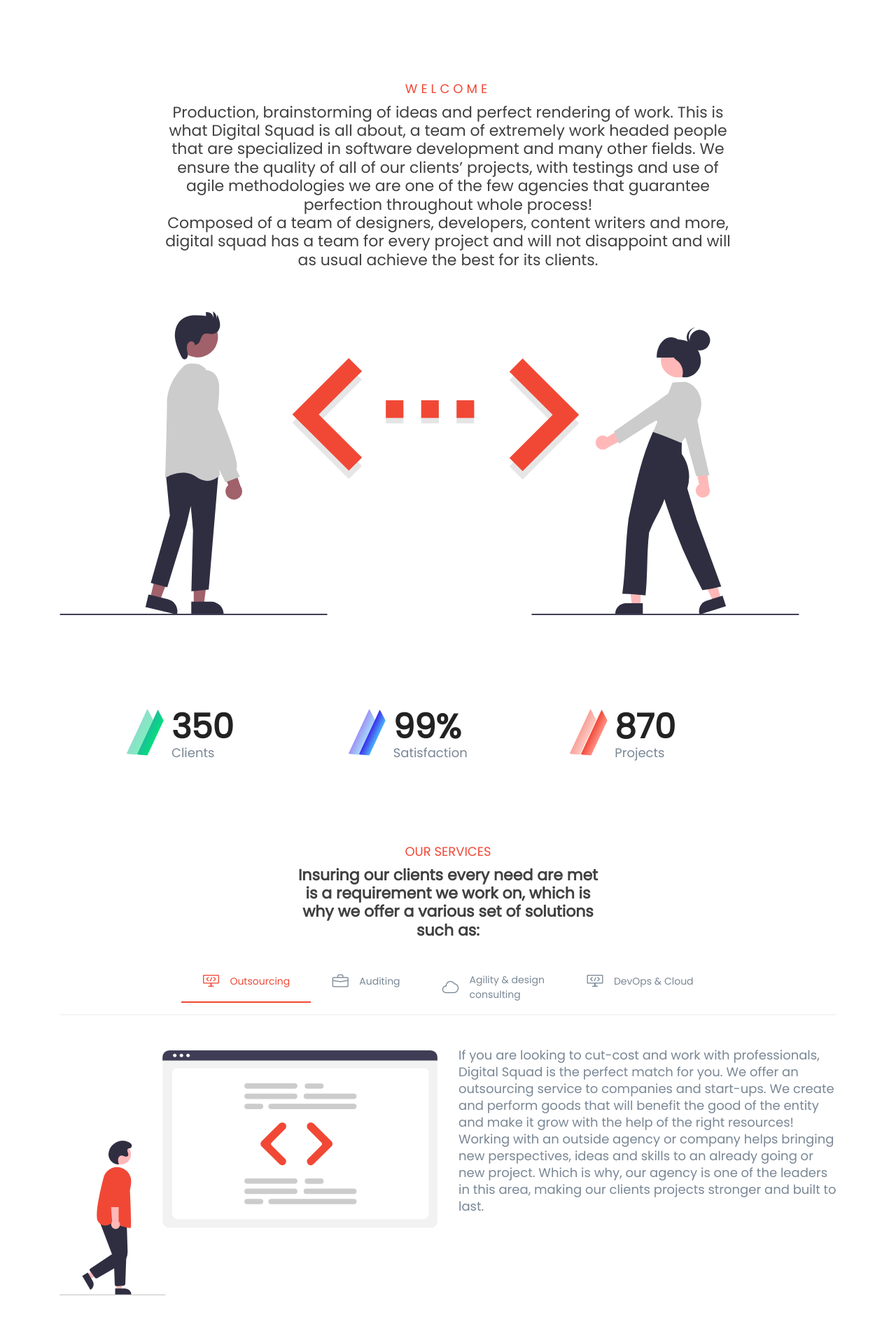
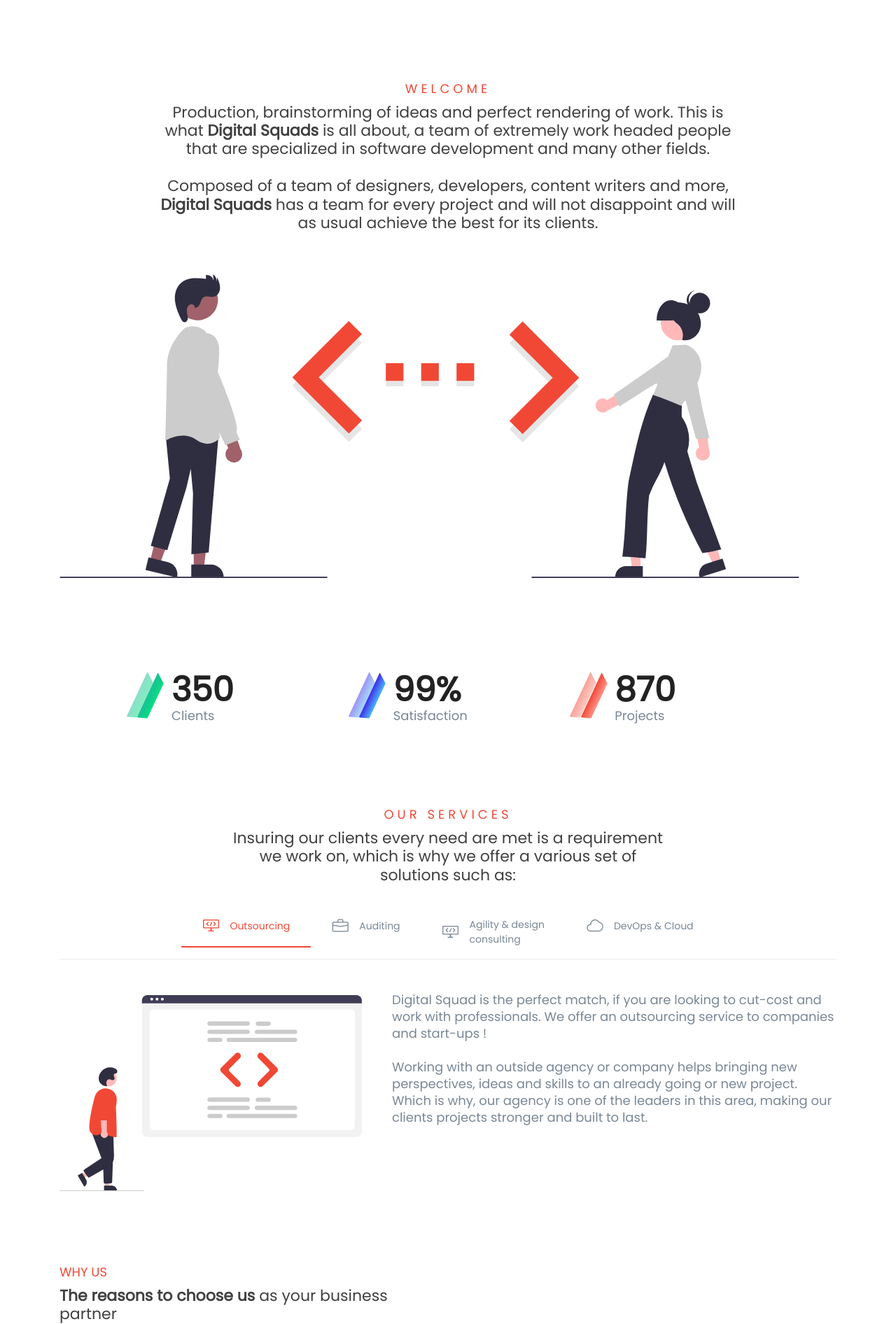
Before and after one commit to LaghzaliTaha/digitalsquad, a PHP site: page / in a window 1280 px wide. Shown: the part 799-2691 px from the top of the page at 70% size. Run offline with PHP 8.4, Linux system fonts and the light colour scheme; some web fonts are replaced.

Commit message:
Updating content + styles

```diff
--- a/assets/css/style_2.css
+++ b/assets/css/style_2.css
@@ -1,3 +1,14 @@
 #slogo {
     font-size: 40px;
 }
+.auditingImage{
+    width: 450px!important;
+    height: 200px!important;
+}
+.cloudImage{
+    width: 450px!important;
+    height: 270px!important;
+}
+.outsourcingImage{
+    height: 280px!important;
+}
--- a/index.html
+++ b/index.html
@@ -128,26 +128,18 @@
                     <div class="col-lg-12">
                         <div class="header-hero-content">
                             <h1 class="hero-title wow fadeInUp" data-wow-duration="1s" data-wow-delay="0.2s" id="slogo">
-                                <!-- container<b>Your</b> <span>Digital transformation</span> Partner for <b>Growth.</b> -->
-                                Not all heroes wear cape, some design your software! <br/>
-                                <span>Digital Squad </span>, your partner in Excellency. <br/>
-                                Our goal ? Make your companies work valuable! <br/>
-                                <span>Digital Squad! </span>  Make the impossible possible. <br/>
+                                <span>Not all heroes wear cape, some design your software! </span>
                             </h1>
                             <p class="text wow fadeInUp" data-wow-duration="1s" data-wow-delay="0.5s"> <p>
-                            Launching and developing a project can be challenging and time consuming.Our
+                            Launching and developing a project can be challenging and time consuming. Our
                             agency is a one of a kind partner that helps its client achieve greatness! Proactivity
-                            and High technical skills is one of the many qualities our team has to offer. We
-                            accompany corporate/start-ups in their quest of launching their software, all while
-                            hiring a ready to go dev team.<br/><br/>
+                            and High technical skills is one of the many qualities our team has to offer.<br/><br/>
                             Software craftsmanship is what we strive for at our agency, which is why we have
                             a team of lionhearts technicians, experienced in different stages of the software
-                            industry (from ideation to deployment). Working tirelessly in a fully agile
-                            environment to give the best and deliver a scalable application guaranteeing no
-                            bugs from the first delivery.<br/><br/>
+                            industry. <br/><br/>
                             Our company also offers a consulting service, put in place for starts-ups or/and
                             companies that had or have an ongoing project that needs a new set of features
-                            installed to insure the perfect result.
+                            installed to insure the perfect result.<br/><br/>
                             Hence, if you are searching for a professional agency ready to give you the best
                             there is. Look no further, Digital Squad is the agency for you!</p>
                             <div class="header-singup wow fadeInUp" data-wow-duration="1s" data-wow-delay="0.8s">
@@ -180,16 +172,15 @@
                 <div class="col-lg-9">
                     <div class="about-title text-center wow fadeInUp" data-wow-duration="1s" data-wow-delay="0.3s">
                         <h6 class="welcome">WELCOME</h6>
-                        <h3 class="title">
+                        <h5 class="title">
                             Production, brainstorming of ideas and perfect rendering of work. This is what
-                            Digital Squad is all about, a team of extremely work headed people that are
-                            specialized in software development and many other fields. We ensure the quality
-                            of all of our clients’ projects, with testings and use of agile methodologies we are
-                            one of the few agencies that guarantee perfection throughout whole process!<br>
-                            Composed of a team of designers, developers, content writers and more, digital
-                            squad has a team for every project and will not disappoint and will as usual
+                            <span>Digital
+                            Squads</span> is all about, a team of extremely work headed people that are
+                            specialized in software development and many other fields.<br><br>
+                            Composed of a team of designers, developers, content writers and more, <span>Digital
+                            Squads</span> has a team for every project and will not disappoint and will as usual
                             achieve the best for its clients.
-                        </h3>
+                        </h5>
                     </div>
                 </div>
             </div> <!-- row -->
@@ -257,11 +248,11 @@
     <section id="services" class="our-services-area pt-115">
         <div class="container">
             <div class="row justify-content-center">
-                <div class="col-xl-5 col-lg-6 col-md-8 col-sm-9">
-                    <div class="section-title text-center wow fadeInUp" data-wow-duration="1s" data-wow-delay="0.2s">
-                        <h6 class="sub-title">Our services</h6>
-                        <h4 class="title">Insuring our clients every need are met is a requirement we work on, which is why
-                            we offer a various set of solutions such as:</h4>
+                <div class="col-xl-7 col-lg-6 col-md-8 col-sm-9">
+                    <div class="about-title text-center wow fadeInUp" data-wow-duration="1s" data-wow-delay="0.2s">
+                        <h6 class="welcome">Our services</h6>
+                        <h5 class="title">Insuring our clients every need are met is a requirement we work on, which is why
+                            we offer a various set of solutions such as:</h5>
                     </div> <!-- section title -->
                 </div>
             </div> <!-- row -->
@@ -270,41 +261,40 @@
                     <div class="our-services-tab pt-30">
                         <ul class="nav justify-content-center wow fadeIn" data-wow-duration="1s" data-wow-delay="0.5s" id="myTab" role="tablist">
                             <li class="nav-item">
-                                <a id="digital-tab" class="active" data-toggle="tab" href="#digital" role="tab" aria-controls="digital" aria-selected="false">
+                                <a id="digital-tab" class="active" data-toggle="tab" href="#outsourcing" role="tab" aria-controls="outsourcing" aria-selected="false">
                                     <i  class="lni lni-code-alt" ></i> <span>Outsourcing</span>
                                 </a>
                             </li>
                             <li class="nav-item">
-                                <a  id="business-tab" data-toggle="tab" href="#business" role="tab" aria-controls="business" aria-selected="true">
+                                <a  id="business-tab" data-toggle="tab" href="#auditing" role="tab" aria-controls="auditing" aria-selected="true">
                                     <i class="lni-briefcase"></i> <span>Auditing</span>
                                 </a>
                             </li>
                             <li class="nav-item">
-                                <a id="market-tab" data-toggle="tab" href="#market" role="tab" aria-controls="market" aria-selected="false">
-                                    <i class="lni lni-cloud"></i> <span>Agility & design <br> consulting </span>
+                                <a id="market-tab" data-toggle="tab" href="#agility" role="tab" aria-controls="agility" aria-selected="false">
+                                    <i  class="lni lni-code-alt" ></i> <span>Agility & design <br> consulting </span>
                                 </a>
                             </li>
                             <li class="nav-item">
-                                <a id="cloud-tab" data-toggle="tab" href="#cloud" role="tab" aria-controls="digital" aria-selected="false">
-                                    <i  class="lni lni-code-alt" ></i> <span>DevOps & Cloud</span>
+                                <a id="cloud-tab" data-toggle="tab" href="#cloud" role="tab" aria-controls="cloud" aria-selected="false">
+                                    <i class="lni lni-cloud"></i><span>DevOps & Cloud</span>
                                 </a>
                             </li>
                         </ul>
                         <div class="tab-content" id="myTabContent">
-                            <div class="tab-pane fade show active" id="digital" role="tabpanel" aria-labelledby="digital-tab">
+                            <div class="tab-pane fade show active" id="outsourcing" role="tabpanel" aria-labelledby="digital-tab">
                                 <div class="row">
-                                    <div class="col-lg-6">
+                                    <div class="col-lg-5">
                                         <div class="our-services-image mt-50">
-                                            <img src="assets/images/code-review.svg" alt="service">
+                                            <img src="assets/images/code-review.svg" alt="service" class="outsourcingImage">
                                         </div> <!-- our services image -->
                                     </div>
-                                    <div class="col-lg-6">
+                                    <div class="col-lg-7">
                                         <div class="our-services-content mt-45">
                                             <!-- o <h3 class="services-title">Scrum developers  <span>for Your Business Growth.</span></h3>-->
-                                            <p class="text">If you are looking to cut-cost and work with professionals,
-                                                Digital Squad is the perfect match for you. We offer an outsourcing service
-                                                to companies and start-ups. We create and perform goods that will benefit
-                                                the good of the entity and make it grow with the help of the right resources!
+                                            <p class="text"><span>Digital Squad</span> is the perfect match, if you are looking to cut-cost and
+                                                work with professionals. We offer an outsourcing service
+                                                to companies and start-ups !<br><br>
                                                 Working with an outside agency or company helps bringing new
                                                 perspectives, ideas and skills to an already going or new project. Which is
                                                 why, our agency is one of the leaders in this area, making our clients projects
@@ -320,11 +310,11 @@
                                     </div>
                                 </div> <!-- row -->
                             </div>
-                            <div class="tab-pane fade" id="business" role="tabpanel" aria-labelledby="business-tab">
+                            <div class="tab-pane fade" id="auditing" role="tabpanel" aria-labelledby="business-tab">
                                 <div class="row">
                                     <div class="col-lg-6">
                                         <div class="our-services-image mt-50">
-                                            <img src="assets/images/scrum.svg" style="width: 540px; height: 381px" alt="service">
+                                            <img src="assets/images/auditing.jpg" style="width: 540px; height: 381px" alt="service" class="auditingImage">
                                         </div> <!-- our services image -->
                                     </div>
                                     <div class="col-lg-6">
@@ -333,18 +323,18 @@
                                             <p class="text">
                                                 Just like any entity, an audit is an external or internal process that
                                                 is required to ensure that a company’s software engineering is of a good
-                                                quality and that it’s adhering to the plans made in the first stages of the
+                                                quality, and that it’s adhering to the plans made in the first stages of the
                                                 creation.
                                             </p>
                                         </div> <!-- our services content -->
                                     </div>
                                 </div> <!-- row -->
                             </div>
-                            <div class="tab-pane fade" id="market" role="tabpanel" aria-labelledby="market-tab">
+                            <div class="tab-pane fade" id="agility" role="tabpanel" aria-labelledby="market-tab">
                                 <div class="row">
                                     <div class="col-lg-6">
                                         <div class="our-services-image mt-50">
-                                            <img src="assets/images/cloud.svg" alt="service">
+                                            <img src="assets/images/scrum.svg" style="width: 540px; height: 381px" alt="service">
                                         </div> <!-- our services image -->
                                     </div>
                                     <div class="col-lg-6">
@@ -371,7 +361,7 @@
                                 <div class="row">
                                     <div class="col-lg-6">
                                         <div class="our-services-image mt-50">
-                                            <img src="assets/images/cloud.svg" alt="service">
+                                            <img src="assets/images/cloud.svg" alt="service" class="cloudImage">
                                         </div> <!-- our services image -->
                                     </div>
                                     <div class="col-lg-6">
@@ -382,7 +372,7 @@
                                             <div class="our-services-progress d-flex align-items-center mt-55">
                                                 <div class="circle" id="circles-3"></div>
                                                 <div class="progress-content">
-                                                    <h4 class="progress-title">CI/CD</h4>>
+                                                    <h4 class="progress-title">CI/CD</h4>
                                                 </div>
                                             </div>
                                         </div> <!-- our services content -->
@@ -445,11 +435,10 @@
                                 <h4 class="service-title">CLIENT CENTRIC APPROACH</h4>
                                 <p class="text">Money has never and never will be a top priority to Digital Squad’s team.
                                     Implementing the entire project from Architecture to deployment is what we do
-                                    best and what we strive for. To have a client’s approval and satisfaction at the end
-                                    of every project is the greatness achievement we, as a team, can possibly think of!
-                                    Thus, accompany the customer to identify the weaknesses existing, correct them,
-                                    and train the internal team, in order to have the maximum quality on the products
-                                    delivered.</p>
+                                    best and what we strive for. <br><br>
+                                    To have a client’s approval and satisfaction at the end
+                                    of every project is the greatness achievement we, as a team, can possibly think of !
+                                    </p>
                             </div>
                             <div class="shape shape-3">
                                 <img src="assets/images/shape/shape-3.svg" alt="shape">
@@ -466,9 +455,8 @@
                                 <p class="text">
                                     Without trust, no initiative can succeed. This is why we work on a human scale
                                     and in full transparency. Companies & start-ups trust our teams with the future of
-                                    their projects and have full trust in what we do and our ways of work.<br>
-                                    Which is why, Digital Squad Agency insures its clients that they can have certitude
-                                    in our professionalism and our constant belief that a fruitful and long lasting
+                                    their projects and have full trust in what we do and our ways of work.<br><br>
+                                    Which is why, Digital Squad Agency insures its clients that a fruitful and long lasting
                                     collaboration is more important than anything else.
                                 </p>
                             </div>
@@ -506,14 +494,10 @@
                             <h4 class="title">What Client Says, About Us</h4>
                         </div> <!-- section title -->
                         <ul class="testimonial-line">
-                            What can be more insuring than excellent and honest reviews? Well Testimonials!
+                            What can be more insuring than excellent and honest reviews ? Well Testimonials!
                             All of our previous clients had a great ordeal while working with our team, and
                             have graciously made sure to express that by sharing their experience and how
                             our work ethic made a good impact of their teams and companies.
-                            <li></li>
-                            <li></li>
-                            <li></li>
-                            <li></li>
                         </ul>
                         <p class="text">
                         </p>
@@ -729,10 +713,10 @@
                                 <h5 class="title">Services</h5>
                             </div>
                             <ul>
-                                <li><a href="#">Business Consultancy</a></li>
-                                <li><a href="#">Digital Marketing</a></li>
-                                <li><a href="#">Market Analysis</a></li>
-                                <li><a href="#">Web Development</a></li>
+                                <li><a href="#outsourcing">Outsourcing</a></li>
+                                <li><a href="#auditing">Auditing</a></li>
+                                <li><a href="#agility">Agility & design consulting</a></li>
+                                <li><a href="#cloud">DevOps & Cloud</a></li>
                             </ul>
                         </div> <!-- footer link -->
                     </div>
```
Also changed, not shown: assets/images/auditing.jpg (added).
